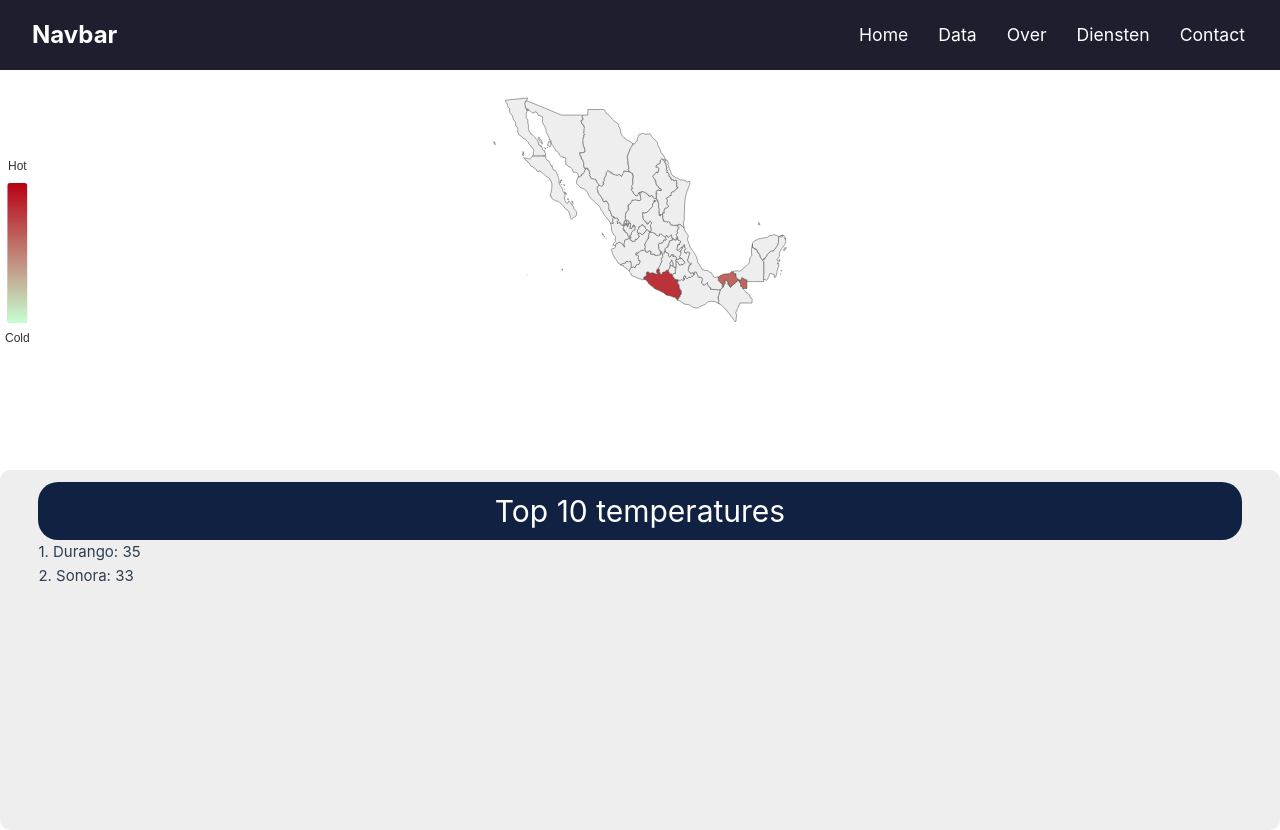
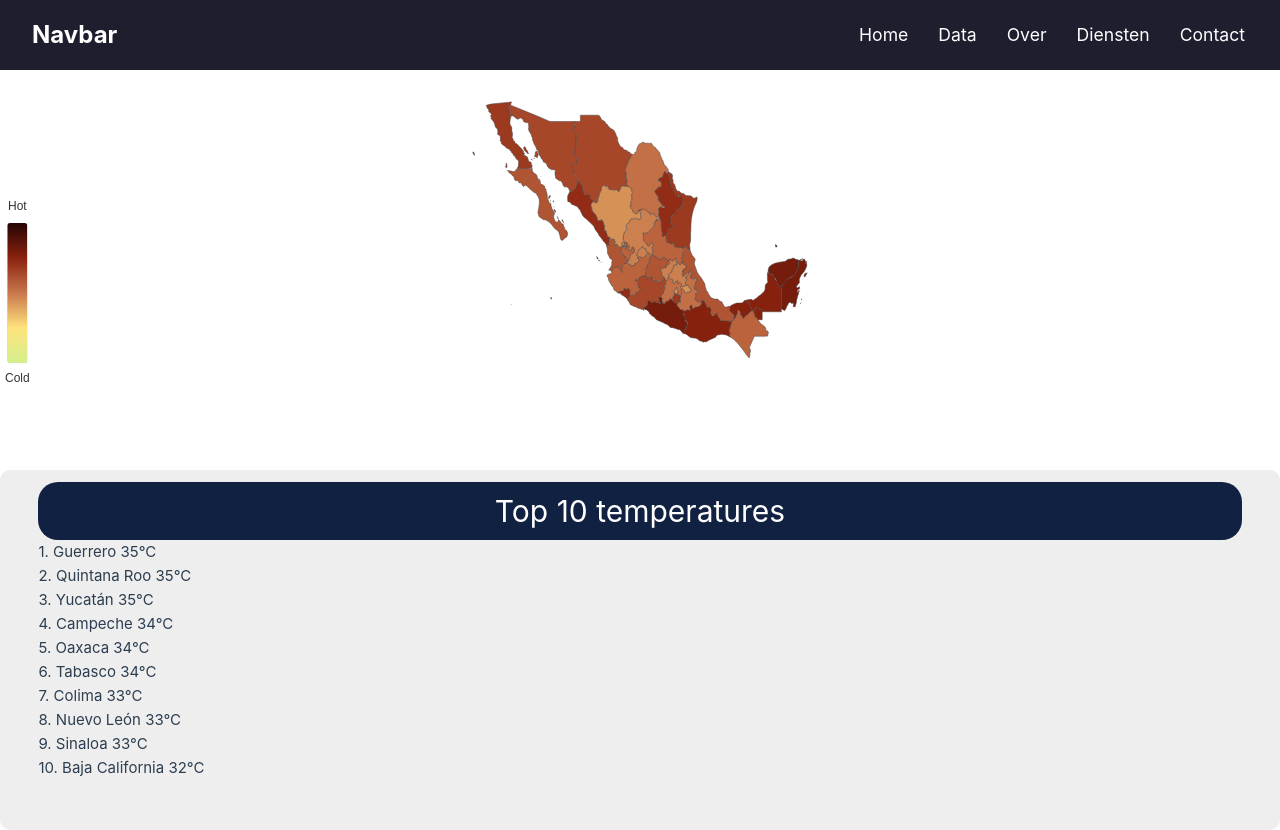
Before and after one commit to AroLeaf/wae-modelo, a Vue app in the folder project/: page / in a window 1280 px wide. Built offline with nearby package versions, Linux system fonts and the light colour scheme.

Commit message:
Het werkt

```diff
--- /dev/null
+++ b/project/src/assets/datatest.json
@@ -0,0 +1,36 @@
+{
+  "MexicoStates": [
+    { "name": "Aguascalientes", "temperature": 27 },
+    { "name": "Baja California", "temperature": 32 },
+    { "name": "Baja California Sur", "temperature": 30 },
+    { "name": "Campeche", "temperature": 34 },
+    { "name": "Chiapas", "temperature": 29 },
+    { "name": "Chihuahua", "temperature": 31 },
+    { "name": "Coahuila de Zaragoza", "temperature": 28 },
+    { "name": "Colima", "temperature": 33 },
+    { "name": "Distrito Federal", "temperature": 26 },
+    { "name": "Durango", "temperature": 26 },
+    { "name": "Guanajuato", "temperature": 30 },
+    { "name": "Guerrero", "temperature": 35 },
+    { "name": "Hidalgo", "temperature": 27 },
+    { "name": "Jalisco", "temperature": 29 },
+    { "name": "México", "temperature": 28 },
+    { "name": "Michoacán de Ocampo", "temperature": 31 },
+    { "name": "Morelos", "temperature": 32 },
+    { "name": "Nayarit", "temperature": 30 },
+    { "name": "Nuevo León", "temperature": 33 },
+    { "name": "Oaxaca", "temperature": 34 },
+    { "name": "Puebla", "temperature": 28 },
+    { "name": "Querétaro", "temperature": 27 },
+    { "name": "Quintana Roo", "temperature": 35 },
+    { "name": "San Luis Potosí", "temperature": 29 },
+    { "name": "Sinaloa", "temperature": 33 },
+    { "name": "Sonora", "temperature": 31 },
+    { "name": "Tabasco", "temperature": 34 },
+    { "name": "Tamaulipas", "temperature": 32 },
+    { "name": "Tlaxcala", "temperature": 26 },
+    { "name": "Veracruz de Ignacio de la Llave", "temperature": 30 },
+    { "name": "Yucatán", "temperature": 35 },
+    { "name": "Zacatecas", "temperature": 27 }
+  ]
+}
--- a/project/src/components/MexicoMap.vue
+++ b/project/src/components/MexicoMap.vue
@@ -1,5 +1,11 @@
 <script setup>
 import { ref } from 'vue'
+import datatest from '../assets/datatest.json';
+
+const dataMap = datatest.MexicoStates.map(state =>({
+  name: state.name,
+  value: state.temperature
+}))
 
 const chartOptions = ref({
   tooltip: {
@@ -7,13 +13,13 @@ const chartOptions = ref({
     formatter: '{b}<br/>Temperature: {c}°C'
   },
   visualMap: {
-    min: -10,
+    min: 15,
     max: 40,
     left: 'left',
     top: 'bottom',
     text: ['Hot', 'Cold'],
     inRange: {
-      color: ['#c7ffd3', '#b80012']
+      color: ['#d4f08d','#ffe37d','#c9774b','#8a220f', '#260302']
     },
   },
   series: [
@@ -25,15 +31,12 @@ const chartOptions = ref({
       label: {
         show: false
       },
-      data: [
-        { name: 'Guerrero', value: 30 },
-        { name: 'Tabasco', value: 20 }
-      ]
+      data: dataMap
     }
   ]
 })
 </script>
 
 <template>
-    <v-chart :option="chartOptions" style="width: 100%; height: 35vh; margin-bottom: 15vh;" />
+    <v-chart :option="chartOptions" style="width: 100%; height: 40vh; margin-bottom: 10vh;" />
 </template>
--- a/project/src/components/Top10.vue
+++ b/project/src/components/Top10.vue
@@ -1,13 +1,17 @@
 <script setup>
-    import { ref } from 'vue';
+    import datatest from '../assets/datatest.json';
 
-    const top10temps =  ref([
-        {key: 1, name: "Durango", temp: 35},
-        {key: 2, name: "Sonora", temp: 33}
-    ]);
+    const sortedMap = datatest.MexicoStates
+    .map(state => ({
+        name: state.name,
+        temperature: state.temperature
+    }))
+    .sort((a, b) => b.temperature - a.temperature);
 </script>
 <template>
-    <p v-for="{temp, name, key} in top10temps">
-        {{key + ". " + name + ": " + temp}}
-    </p>
+    <div v-for="(state, index) in sortedMap" :key="state.name" style="list-style-type:none;">
+        <li v-if="index < 10">
+            {{index + 1 }}. {{ state.name }} {{state.temperature}}°C
+        </li>
+    </div>
 </template>
```
